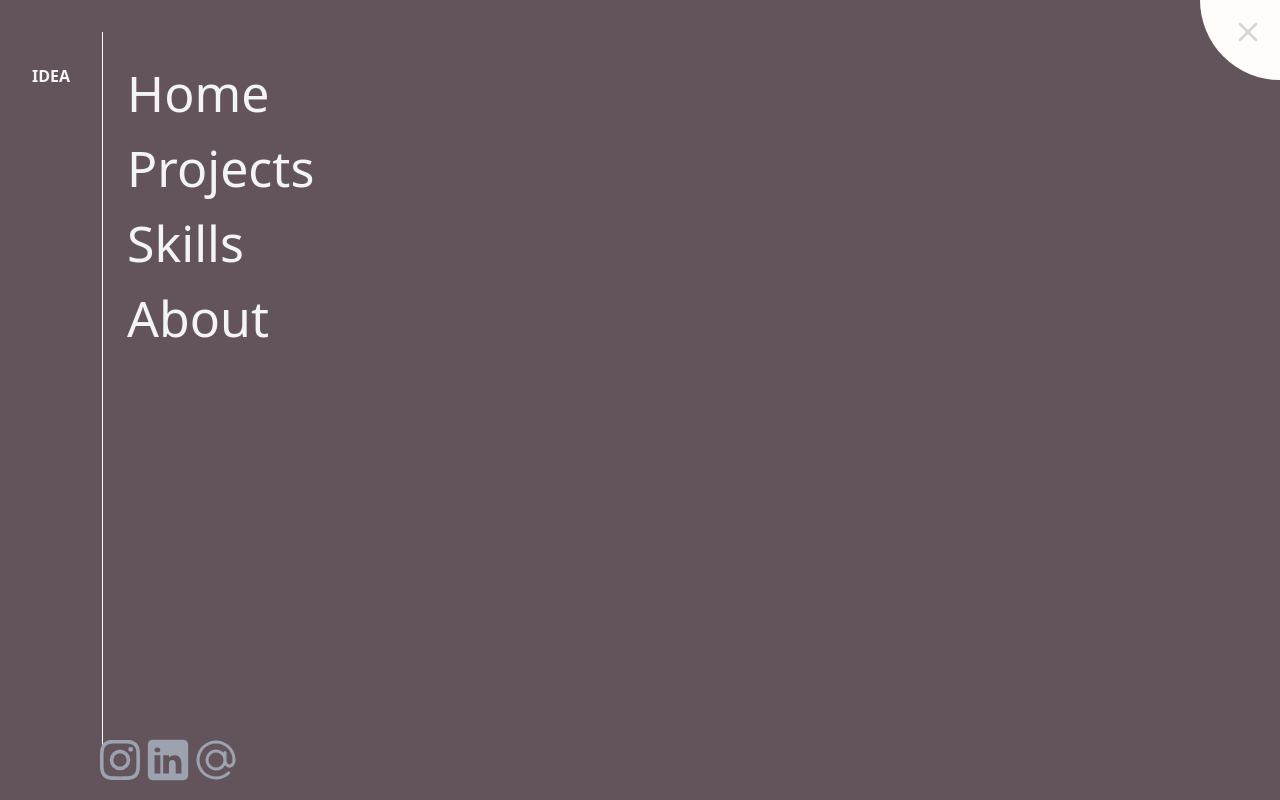
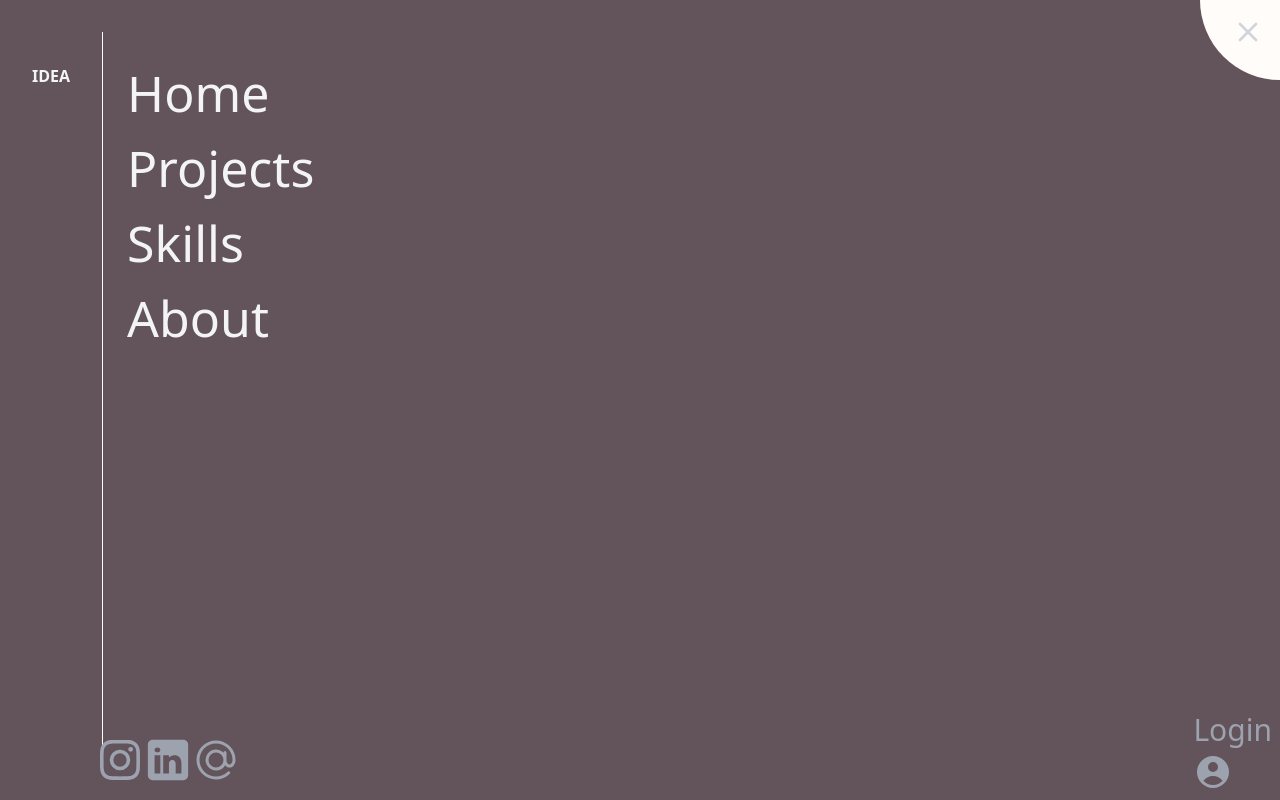
Before and after one commit to IDeAmiage/BobbyHR, a Next.js app: page /home in a window 1280 px wide. Both pictures are taken after a click on the button "Open panel". Shown: the top 800 px of the page. Built offline with nearby package versions, Linux system fonts and the light colour scheme; a web font is replaced by a local one.

Commit message:
SliderHomePage

```diff
--- a/components/slider-home.js
+++ b/components/slider-home.js
@@ -61,7 +61,7 @@ function SliderHome({ open, setOpen }) {
                   <div className="flex h-full flex-row overflow-hidden bg-brown_bobby py-8 shadow-xl ">
                     <div dir="ltr">
                       <div className="py-8 px-8">
-                        <Dialog.Title className="text-base font-semibold leading-6 text-[120px] content-center text-gray-100">
+                        <Dialog.Title className="text-base font-semibold leading-6 text-[130px] content-center text-gray-100">
                          IDEA
                         </Dialog.Title>
                       </div>
@@ -108,7 +108,16 @@ function SliderHome({ open, setOpen }) {
                               clip-rule="evenodd" />
                       </svg>
                     </a>
+
                     </div>
+                    <a href="http://localhost:3000/auth" className="text-gray-400 hover:text-gray-500 absolute bottom-0 right-2 text-[30px]">
+                      Login
+                    <svg xmlns="http://www.w3.org/2000/svg" className="h-12 w-12" aria-hidden="true" height="30" viewBox="0 0 24 24" fill="currentColor">
+                        <path fill-rule="evenodd"
+                        d="M18 10a8 8 0 11-16 0 8 8 0 0116 0zm-5.5-2.5a2.5 2.5 0 11-5 0 2.5 2.5 0 015 0zM10 12a5.99 5.99 0 00-4.793 2.39A6.483 6.483 0 0010 16.5a6.483 6.483 0 004.793-2.11A5.99 5.99 0 0010 12z"
+                        clip-rule="evenodd" />
+                    </svg>
+                    </a>
                   </div>
                 </Dialog.Panel>
               </Transition.Child>
```
